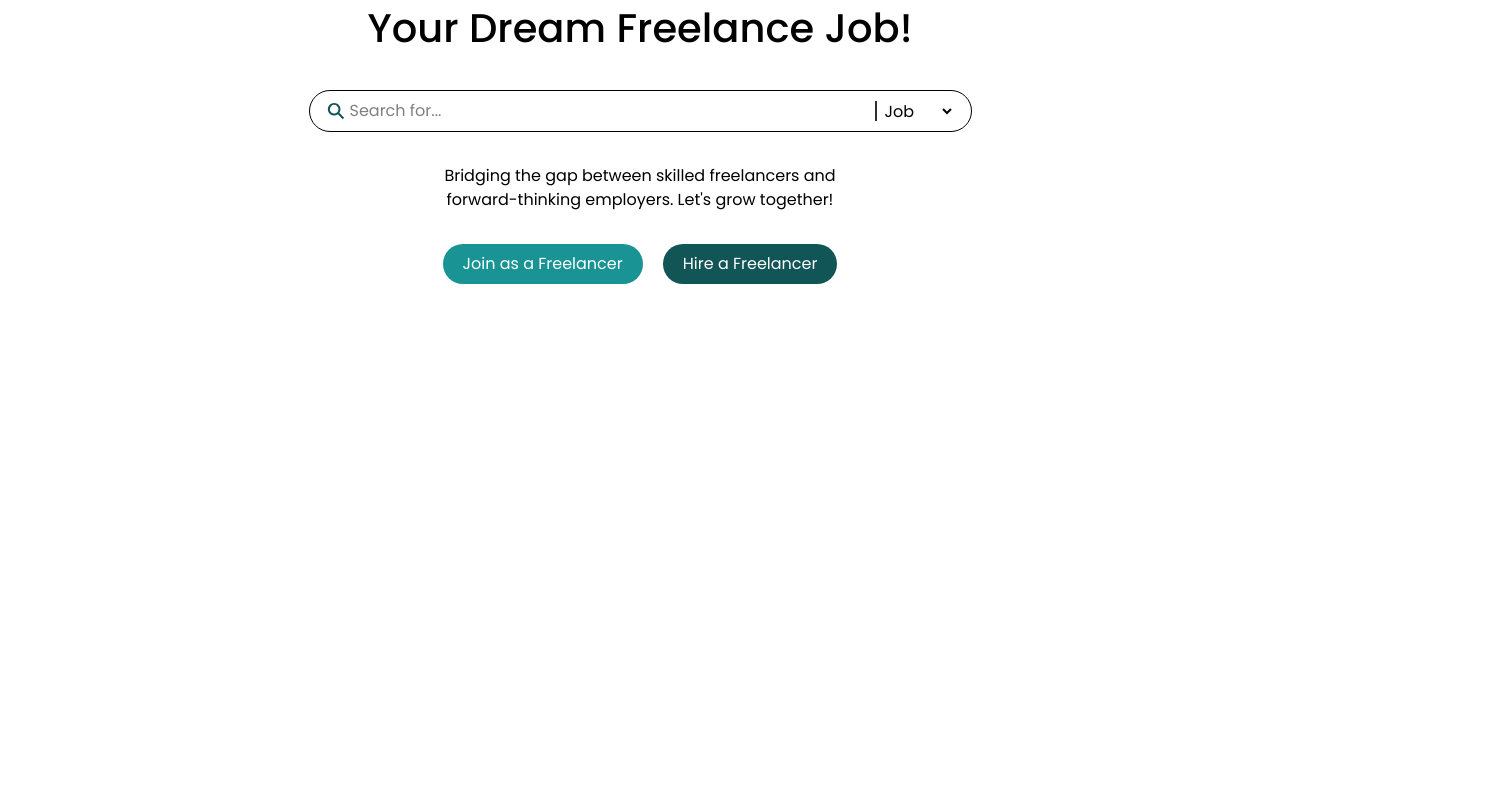
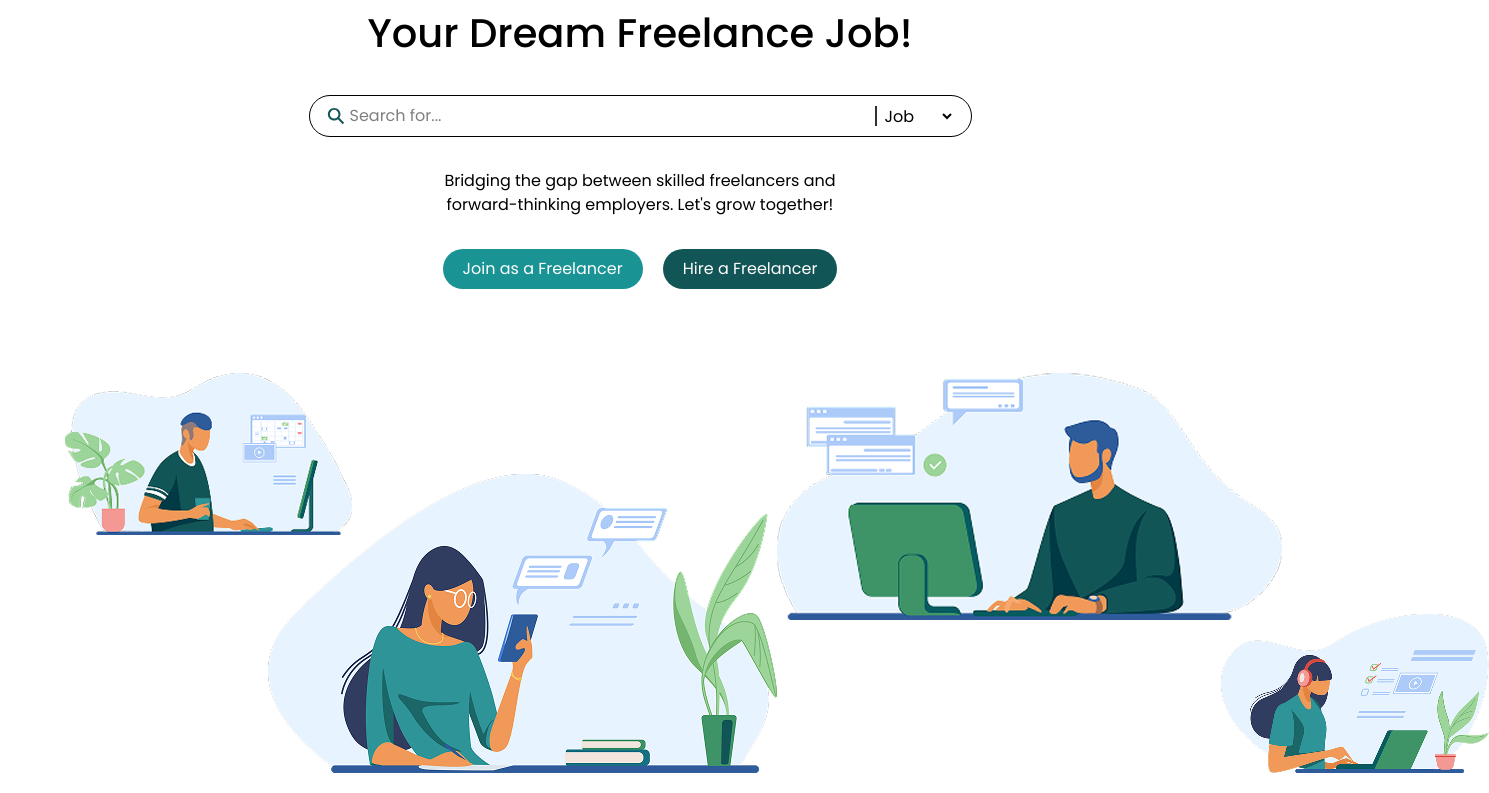
Before and after one commit to herdoy-dev/talentz, a Next.js app: page / in a window 1280 px wide. Shown: the part 191-984 px from the top of the page, 1489 px wide, since content can reach past the window. Before the commit the page ends 800 px from the top, so only its background shows below. Built offline with nearby package versions, Linux system fonts and the light colour scheme.

Commit message:
Build Hero Illustration Section and Refactore Code

```diff
--- /dev/null
+++ b/app/hero-illustrations.tsx
@@ -0,0 +1,24 @@
+import Image from "next/image";
+import Container from "../components/ui/container";
+
+export default function HeroIllustrations() {
+  return (
+    <Container className="flex items-center justify-between py-5">
+      <Image
+        src="/hero-illustration-left.png"
+        width={714}
+        height={396}
+        alt="hero illustration"
+        className="max-w-full flex-1 h-full hidden md:block"
+      />
+
+      <Image
+        src="/hero-illustration-right.png"
+        width={714}
+        height={396}
+        alt="hero illustration"
+        className="max-w-full flex-1 h-full"
+      />
+    </Container>
+  );
+}
--- a/components/hero.tsx
+++ b/app/hero.tsx
@@ -1,6 +1,6 @@
-import ActionButtons from "./action-buttons";
-import SearchBoxPandingPage from "./search-box-landing-page";
-import Container from "./ui/container";
+import SearchBox from "@/app/search-box";
+import ActionButtons from "@/components/action-buttons";
+import Container from "@/components/ui/container";
 
 export default function Hero() {
   return (
@@ -9,7 +9,7 @@ export default function Hero() {
         <h1 className="text-center px-6 md:px-0">
           Connect with Top Talent or Find Your Dream Freelance Job!
         </h1>
-        <SearchBoxPandingPage />
+        <SearchBox />
         <div className="max-w-[424px] flex flex-col gap-6">
           <p className="text-center">
             Bridging the gap between skilled freelancers and forward-thinking
--- a/app/page.tsx
+++ b/app/page.tsx
@@ -1,11 +1,13 @@
-import Hero from "@/components/hero";
+import HeroIllustrations from "@/app/hero-illustrations";
 import Navbar from "@/components/navbar";
+import Hero from "./hero";
 
 export default function Home() {
   return (
     <>
       <Navbar />
       <Hero />
+      <HeroIllustrations />
     </>
   );
 }
--- a/components/search-box-landing-page.tsx
+++ b/app/search-box.tsx
@@ -1,6 +1,6 @@
 import { IoSearchSharp } from "react-icons/io5";
 
-export default function SearchBoxPandingPage() {
+export default function SearchBox() {
   return (
     <div className="w-full flex items-center justify-between border px-4 rounded-4xl">
       <IoSearchSharp className="text-xl mr-1 text-primary" />
--- a/components/navbar.tsx
+++ b/components/navbar.tsx
@@ -79,7 +79,8 @@ export default function Navbar() {
   const toggleMenu = useCallback(() => setActive((prev) => !prev), []);
 
   return (
-    <div className="h-[65px] flex items-center justify-center bg-primary relative">
+    <>
+      <div className="fixed w-full top-0 left-0 h-[65px] flex items-center justify-center bg-primary">
         <Container>
           <nav className="flex items-center justify-between">
             <div className={flexClasses}>
@@ -108,5 +109,7 @@ export default function Navbar() {
           </nav>
         </Container>
       </div>
+      <div className="h-[70px]" />
+    </>
   );
 }
```
Also changed, not shown: public/hero-illustration-left.png (added), public/hero-illustration-right.png (added). Lines whose indentation alone changed are shown as unchanged.
